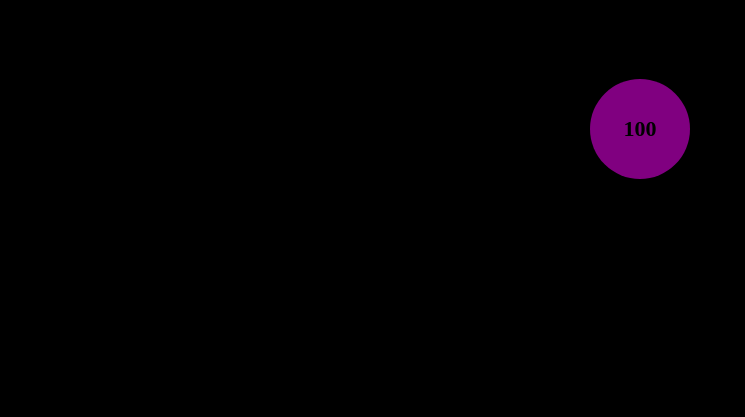
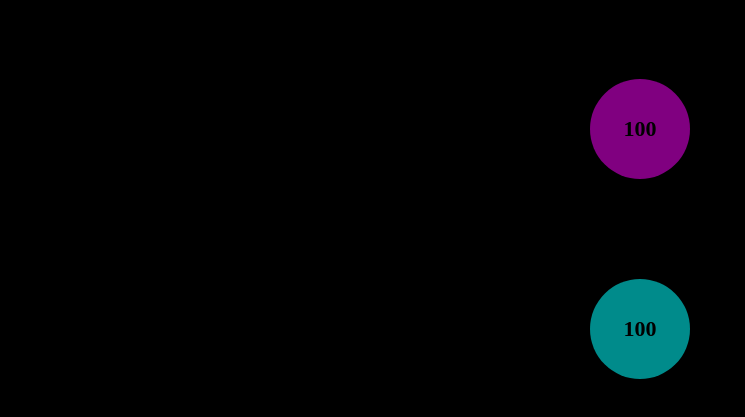
Before and after one commit to MichalRotkop/Git-Basics---The-Ball-Game, a plain HTML site: page index.html in a window 1280 px wide. Shown: the part 79-496 px from the top of the page, without its empty margins (0-745 px from the left). Drawn offline with Linux system fonts and the light colour scheme.

Commit message:
Add a second ball with a different initial color

```diff
--- a/css/styles.css
+++ b/css/styles.css
@@ -1,7 +1,3 @@
-:root {
-    --ball-size: 100px;
-}
-
 body {
     background-color: black;
 }
@@ -15,9 +11,8 @@ header {
     align-items: center;
     justify-content: center;
 
-    background-color: purple;
-    width: var(--ball-size);
-    height: var(--ball-size);
+    width: 100px;
+    height: 100px;
     border-radius: 50%;
     margin: 100px auto;
 
@@ -25,3 +20,11 @@ header {
     font-weight: bold;
     transition: 1s;
 }
+
+.ball1 {
+    background-color: purple;
+}
+
+.ball2 {
+    background-color: darkcyan;
+}
--- a/index.html
+++ b/index.html
@@ -10,7 +10,8 @@
     <header>
         <h1>The Ball Game</h1>
     </header>
-    <div class="ball" onclick="onBallClick(this)">100</div>
+    <div class="ball ball1" onclick="onBallClick(this)">100</div>
+    <div class="ball ball2" onclick="onBallClick(this)">100</div>
     <script src="/js/util.js"></script>
     <script src="/js/main.js"></script>
 </body>
--- a/js/main.js
+++ b/js/main.js
@@ -4,7 +4,8 @@ var gBallSize = 100
 
 function onBallClick(elBall) {
     gBallSize = (gBallSize >= 400)? 100 : gBallSize + getRandomInt(20,61)
-    document.querySelector(':root').style.setProperty('--ball-size', `${gBallSize}px`)
+    elBall.style.width = `${gBallSize}px`
+    elBall.style.height = `${gBallSize}px`
     elBall.style.backgroundColor = getRandomColor()
     elBall.innerHTML = `${gBallSize}`
 }
```
